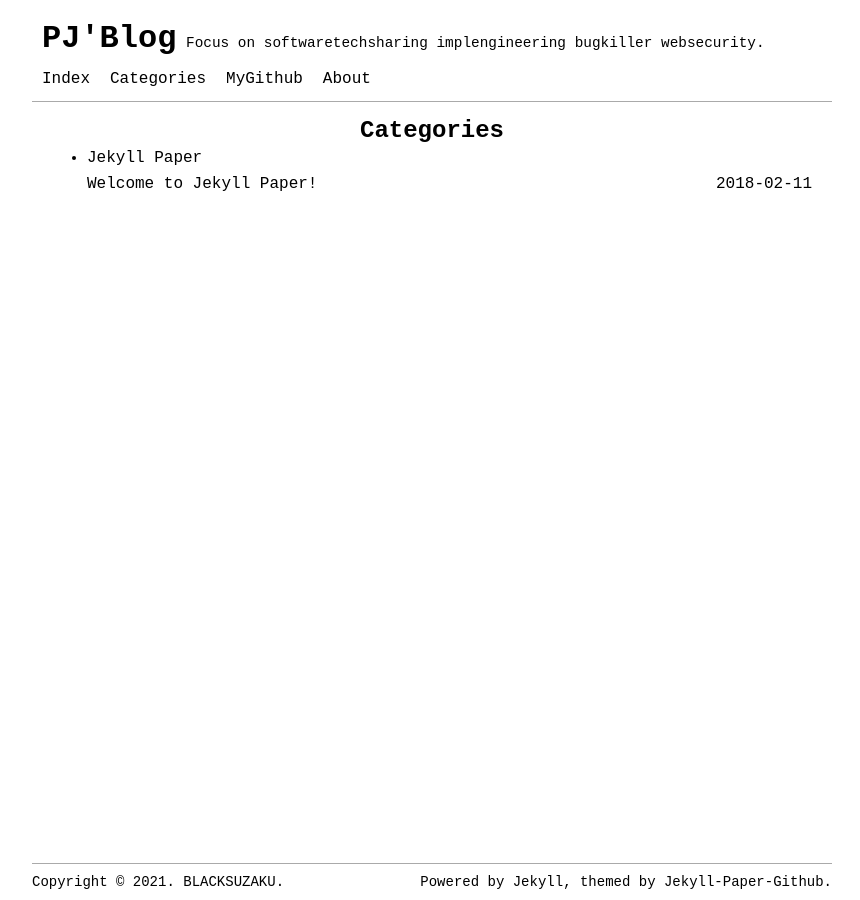
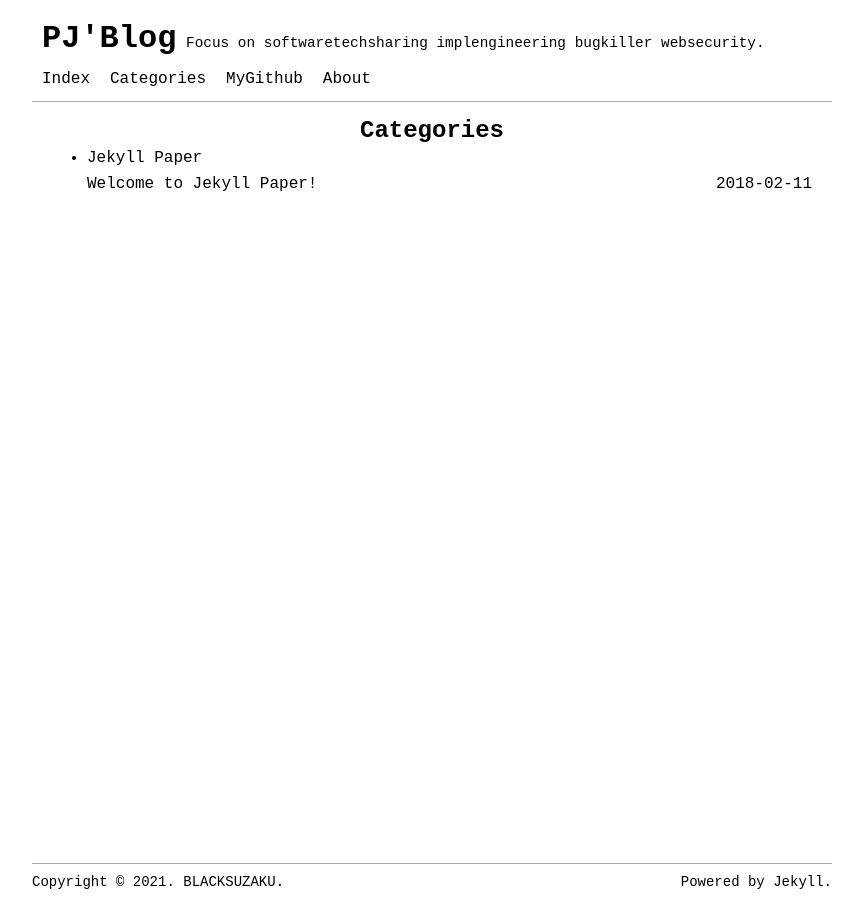
Before and after one commit to 2hux1nb0/2hux1nb0.github.io, a Jekyll site: the page built from pages/categories.html, in a window 1280 px wide. Shown: the whole page, without its empty margins (208-1068 px from the left). Built offline with Jekyll 4.4.1, drawn with Linux system fonts in a browser that asks for light colours.

Commit message:
Update footer.html

```diff
--- a/_includes/footer.html
+++ b/_includes/footer.html
@@ -3,6 +3,6 @@
     Copyright &copy; {{ site.time | date: '%Y' }}. {{ site.domain }}.
   </span>
   <span class="footer-copyright-text float-right">
-    Powered by <a href="https://jekyllrb.com/">Jekyll</a>, themed by <a href="https://github.com/ghosind/Jekyll-Paper-Github">Jekyll-Paper-Github</a>.
+    Powered by <a href="https://jekyllrb.com/">Jekyll</a>.
   </span>
 </div>
```
